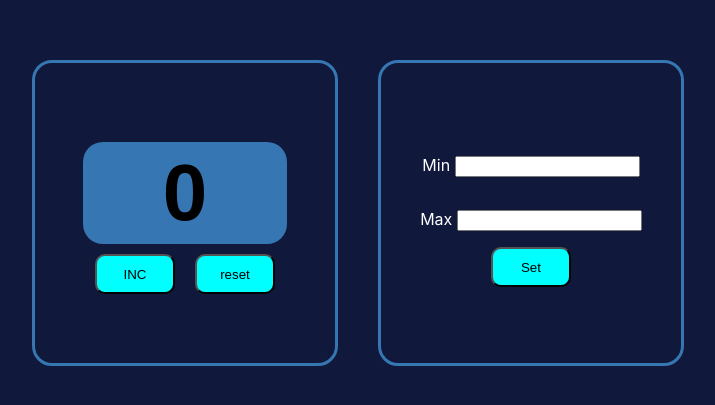
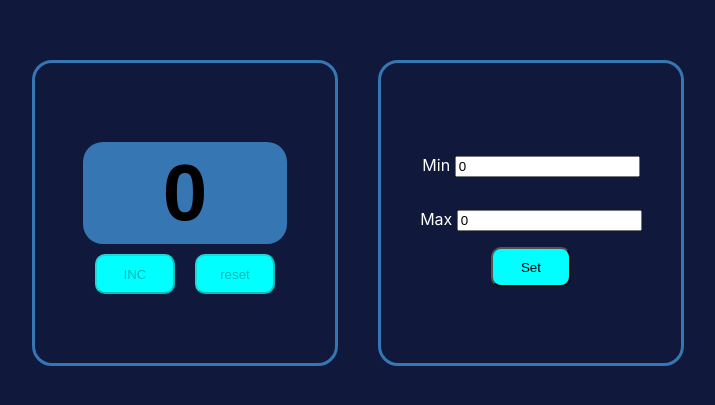
Before and after one commit to rinatbul/Counter, a React (Create React App) app: page / in a window 1280 px wide. Shown: the part 187-592 px from the top of the page, without its empty margins (282-997 px from the left). Built offline with nearby package versions, Linux system fonts and the light colour scheme.

Commit message:
Counter-useState-with-error-validating

```diff
--- a/src/App.tsx
+++ b/src/App.tsx
@@ -4,27 +4,18 @@ import {Counter} from "./Counter";
 import {Settings} from "./Settings";
 
 function App() {
-    const [count, setCount] = useState(0);
-    const [minValue, setMinValue] = useState(0)
-    const [maxValue, setMaxValue] = useState(0)
+    let [minValue, setMinValue] = useState(0)
+    let [maxValue, setMaxValue] = useState(0)
 
-    const onClick = (count: number) => {
-       setCount(count)
-    }
-
-    const onInputChange = (minValue: number, maxValue:number) => {
-        setCount(minValue)
+    const onSetClick = (minValue: number, maxValue: number) => {
         setMinValue(minValue)
         setMaxValue(maxValue)
     }
 
     return (
         <div className="App">
-            <Counter count={count}
-                     minValue={minValue}
-                     maxValue={maxValue}
-                     onClick={onClick}/>
-            <Settings onInputChange={onInputChange}/>
+            <Counter minValue={minValue} maxValue={maxValue}/>
+            <Settings onSetClick={onSetClick}/>
         </div>
     );
 }
--- a/src/Counter.tsx
+++ b/src/Counter.tsx
@@ -1,32 +1,34 @@
-import React from "react";
+import React, {useState} from "react";
 
 type CounterPropsType = {
-    count: number
     minValue: number
     maxValue: number
-    onClick: (newCount: number) => void
 }
-
 export const Counter = (props: CounterPropsType) => {
+    let [count, setCount] = useState(0);
 
     const onIncPressHandler = () => {
-        if (props.count < props.maxValue) {
-            props.onClick(props.count + 1)
-        }
+        count < props.maxValue ? setCount(count + 1) : setCount(count);
     }
 
-    const onResetPressHandler = () => {
-        props.onClick(props.minValue)
-    }
+    const onResetPressHandler = () => setCount(props.minValue)
+
+    props.minValue > count ? setCount(props.minValue) : console.log();
 
     return (
         <div className='wrapper'>
             <div className='counter-input-wrapper'>
-                <input className='counter-input' value={props.count}/>
+                <input className='counter-input' value={count}/>
             </div>
             <div className='buttons-wrapper'>
-                <button onClick={onIncPressHandler} className='buttons'>INC</button>
-                <button onClick={onResetPressHandler} className='buttons'>reset</button>
+                <button onClick={onIncPressHandler}
+                        className='buttons'
+                        disabled={count === props.maxValue}>INC
+                </button>
+                <button onClick={onResetPressHandler}
+                        className='buttons'
+                        disabled={count === props.minValue}>reset
+                </button>
             </div>
         </div>
     );
--- a/src/Settings.tsx
+++ b/src/Settings.tsx
@@ -1,29 +1,34 @@
-import React, {useRef} from "react";
+import React, {ChangeEvent, useState} from "react";
 
 type SettingsPropsType = {
-    onInputChange: (minValue: number, maxValue: number) => void
+    onSetClick: (minValue: number, maxValue: number) => void
 }
 
 export const Settings = (props: SettingsPropsType) => {
-    const minValueRef = useRef<HTMLInputElement>(null);
-    const maxValueRef = useRef<HTMLInputElement>(null);
+    const [minValue, setMinValue] = useState(0)
+    const [maxValue, setMaxValue] = useState(0)
 
-    const onClick = () => {
-        const minValue = minValueRef.current as HTMLInputElement
-        const maxValue = maxValueRef.current as HTMLInputElement
-        props.onInputChange(Number(minValue.value), Number(maxValue.value))
+    const setMinInputValue = (e: ChangeEvent<HTMLInputElement>) => {
+        setMinValue(Number(e.currentTarget.value))
+    }
+    const setMaxInputValue = (e: ChangeEvent<HTMLInputElement>) => {
+        setMaxValue(Number(e.currentTarget.value))
+    }
+
+    const onSetClick = () => {
+        props.onSetClick(minValue,maxValue)
     }
 
     return (
         <div className='wrapper'>
             <div className='settings-input-wrapper'>
-                <p>Min <input ref={minValueRef}/></p>
+                <p>Min <input value={minValue} onChange={setMinInputValue}/></p>
             </div>
             <div className='settings-input-wrapper'>
-                <p>Max <input ref={maxValueRef}/></p>
+                <p>Max <input value={maxValue} onChange={setMaxInputValue}/></p>
             </div>
             <div className='buttons-wrapper'>
-                <button onClick={onClick} className='buttons'>Set</button>
+                <button onClick={onSetClick} className='buttons'>Set</button>
             </div>
         </div>
     );
--- a/src/index.tsx
+++ b/src/index.tsx
@@ -2,7 +2,6 @@ import React from 'react';
 import ReactDOM from 'react-dom/client';
 import './index.css';
 import App from './App';
-import reportWebVitals from './reportWebVitals';
 
 const root = ReactDOM.createRoot(
   document.getElementById('root') as HTMLElement
@@ -12,8 +11,3 @@ root.render(
     <App />
   </React.StrictMode>
 );
-
-// If you want to start measuring performance in your app, pass a function
-// to log results (for example: reportWebVitals(console.log))
-// or send to an analytics endpoint. Learn more: https://bit.ly/CRA-vitals
-reportWebVitals();
--- a/src/react-app-env.d.ts
+++ /dev/null
@@ -1 +0,0 @@
-/// <reference types="react-scripts" />
--- a/src/reportWebVitals.ts
+++ /dev/null
@@ -1,15 +0,0 @@
-import { ReportHandler } from 'web-vitals';
-
-const reportWebVitals = (onPerfEntry?: ReportHandler) => {
-  if (onPerfEntry && onPerfEntry instanceof Function) {
-    import('web-vitals').then(({ getCLS, getFID, getFCP, getLCP, getTTFB }) => {
-      getCLS(onPerfEntry);
-      getFID(onPerfEntry);
-      getFCP(onPerfEntry);
-      getLCP(onPerfEntry);
-      getTTFB(onPerfEntry);
-    });
-  }
-};
-
-export default reportWebVitals;
```
Also changed, not shown: src/1.js (deleted, +0 -27 lines), src/setupTests.ts (deleted, +0 -5 lines), src/App.css (line endings or trailing spaces), src/logo.svg (deleted), 1 other file (tests, documents, lock files or other folders).
